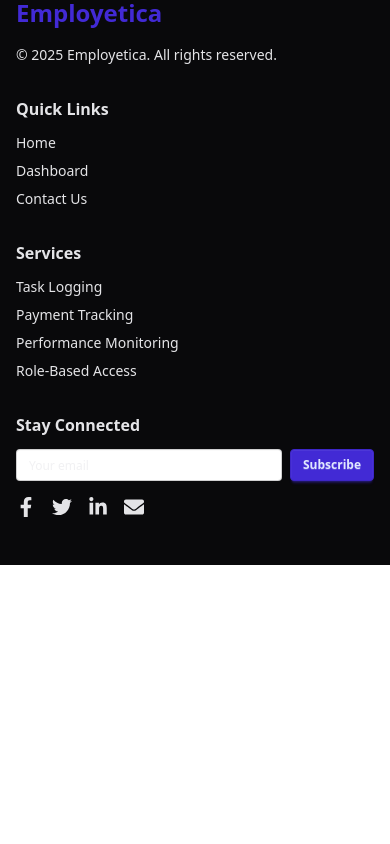
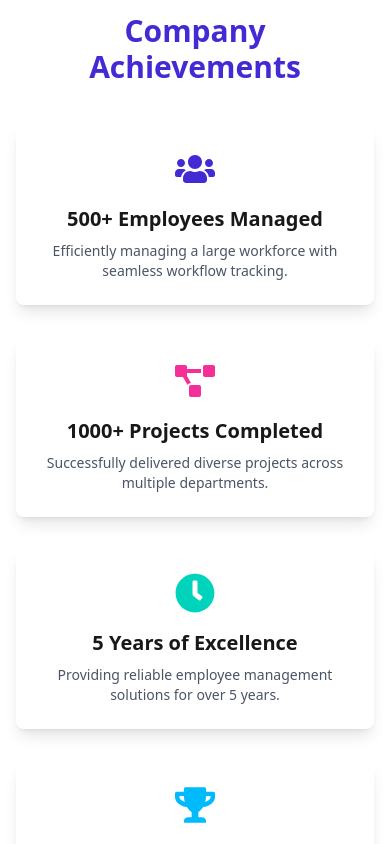
Before and after one commit to nurislam243/Employetica-client, a React (Vite) app: page / in a window 390 px wide. Shown: the part 2160-3004 px from the top of the page. Before the commit the page ends 2725 px from the top, so only its background shows below. Built offline with nearby package versions, Linux system fonts and the light colour scheme.

Commit message:
added contact us page and companyAchievements section for home page

```diff
--- a/src/pages/ContactUs/ContactUs.jsx
+++ b/src/pages/ContactUs/ContactUs.jsx
@@ -1,11 +1,107 @@
-import React from 'react';
+import { FaEnvelope, FaMapMarkerAlt, FaPhoneAlt, FaFacebookF, FaLinkedinIn, FaTwitter } from "react-icons/fa";
 
 const ContactUs = () => {
-    return (
-        <div>
-            Contact us
+  const handleSubmit = (e) => {
+    e.preventDefault();
+    console.log("Form Submitted");
+  };
+
+  return (
+    <div className="bg-base-100 w-full">
+      {/* Header Section */}
+      <section className="bg-gradient-to-br from-primary to-secondary text-white py-16 px-4">
+        <div className="max-w-[1536px] mx-auto text-center">
+          <h2 className="text-4xl md:text-5xl font-bold mb-4">Let’s Connect</h2>
+          <p className="text-lg md:text-xl max-w-2xl mx-auto">
+            Got a question? Need support or want to leave feedback? Fill out the form or reach us directly. We’re always happy to help you.
+          </p>
         </div>
-    );
+      </section>
+
+      {/* Main Contact Section */}
+      <section className="max-w-[1536px] mx-auto px-4 py-16 grid grid-cols-1 lg:grid-cols-2 gap-10">
+        {/* Left Column - Info */}
+        <div
+          className="relative rounded-lg overflow-hidden text-white p-10"
+          style={{
+            backgroundImage: "url('https://images.unsplash.com/photo-1522071820081-009f0129c71c')",
+            backgroundSize: "cover",
+            backgroundPosition: "center",
+            minHeight: "500px",
+          }}
+        >
+          <div className="absolute inset-0 bg-black/75 bg-opacity-60 z-0" />
+          <div className="relative z-10 space-y-6">
+            <h3 className="text-3xl font-bold mb-6">Employetica Headquarters</h3>
+
+            <div className="space-y-4 text-lg">
+              <div className="flex items-center gap-3">
+                <FaMapMarkerAlt className="text-secondary text-xl" />
+                <p>1234 Corporate Blvd, Gulshan, Dhaka</p>
+              </div>
+              <div className="flex items-center gap-3">
+                <FaPhoneAlt className="text-secondary text-xl" />
+                <p>+880 1234-567890</p>
+              </div>
+              <div className="flex items-center gap-3">
+                <FaEnvelope className="text-secondary text-xl" />
+                <p>support@employetica.com</p>
+              </div>
+              <p className="pt-4">Office Hours: Sun - Thu (9:00 AM - 6:00 PM)</p>
+            </div>
+
+            {/* Social Links */}
+            <div className="flex gap-4 pt-6">
+              <a href="#" className="hover:text-secondary"><FaFacebookF /></a>
+              <a href="#" className="hover:text-secondary"><FaTwitter /></a>
+              <a href="#" className="hover:text-secondary"><FaLinkedinIn /></a>
+            </div>
+          </div>
+        </div>
+
+        {/* Right Column - Form */}
+        <div className="bg-base-200 rounded-lg shadow-lg p-10 space-y-6">
+          <h3 className="text-2xl font-bold text-center text-primary mb-2">Send Us a Message</h3>
+          <form onSubmit={handleSubmit} className="space-y-4">
+            <div>
+              <label className="label">
+                <span className="label-text font-medium">Your Name</span>
+              </label>
+              <input
+                type="text"
+                className="input input-bordered w-full"
+                placeholder="Your full name"
+                required
+              />
+            </div>
+            <div>
+              <label className="label">
+                <span className="label-text font-medium">Your Email</span>
+              </label>
+              <input
+                type="email"
+                className="input input-bordered w-full"
+                placeholder="email@example.com"
+                required
+              />
+            </div>
+            <div>
+              <label className="label">
+                <span className="label-text font-medium">Message</span>
+              </label>
+              <textarea
+                className="textarea textarea-bordered w-full"
+                rows="5"
+                placeholder="Write your message here..."
+                required
+              ></textarea>
+            </div>
+            <button type="submit" className="btn btn-primary w-full">Submit Message</button>
+          </form>
+        </div>
+      </section>
+    </div>
+  );
 };
 
 export default ContactUs;
--- /dev/null
+++ b/src/pages/Home/CompanyAchievements/CompanyAchievements.jsx
@@ -0,0 +1,50 @@
+import React from "react";
+import { FaTrophy, FaUsers, FaProjectDiagram, FaClock } from "react-icons/fa";
+
+const achievementsData = [
+  {
+    icon: <FaUsers className="text-primary w-10 h-10" />,
+    title: "500+ Employees Managed",
+    description: "Efficiently managing a large workforce with seamless workflow tracking.",
+  },
+  {
+    icon: <FaProjectDiagram className="text-secondary w-10 h-10" />,
+    title: "1000+ Projects Completed",
+    description: "Successfully delivered diverse projects across multiple departments.",
+  },
+  {
+    icon: <FaClock className="text-accent w-10 h-10" />,
+    title: "5 Years of Excellence",
+    description: "Providing reliable employee management solutions for over 5 years.",
+  },
+  {
+    icon: <FaTrophy className="text-info w-10 h-10" />,
+    title: "Awarded Best HR Solution",
+    description: "Recognized as a top HR management platform by industry experts.",
+  },
+];
+
+const CompanyAchievements = () => {
+  return (
+    <section className="max-w-[1536px] mx-auto px-4 py-16 bg-base-100">
+      <h2 className="text-3xl font-bold text-center mb-10 text-primary">
+        Company Achievements
+      </h2>
+
+      <div className="grid grid-cols-1 sm:grid-cols-2 md:grid-cols-4 gap-8">
+        {achievementsData.map(({ icon, title, description }, index) => (
+          <div
+            key={index}
+            className="bg-white rounded-lg shadow-lg p-6 flex flex-col items-center text-center hover:shadow-xl transition-shadow duration-300"
+          >
+            <div className="mb-4">{icon}</div>
+            <h3 className="text-xl font-semibold mb-2">{title}</h3>
+            <p className="text-gray-600 text-sm">{description}</p>
+          </div>
+        ))}
+      </div>
+    </section>
+  );
+};
+
+export default CompanyAchievements;
--- a/src/pages/Home/Home/Home.jsx
+++ b/src/pages/Home/Home/Home.jsx
@@ -1,12 +1,14 @@
 import React from 'react';
 import Services from '../Services/Services';
 import Banner from '../Banner/Banner';
+import CompanyAchievements from '../CompanyAchievements/CompanyAchievements';
 
 const Home = () => {
     return (
         <div>
             <Banner></Banner>
             <Services></Services>
+            <CompanyAchievements></CompanyAchievements>
         </div>
     );
 };
--- a/src/router/router.jsx
+++ b/src/router/router.jsx
@@ -2,6 +2,7 @@ import { createBrowserRouter } from "react-router";
 import MainLayouts from "../layouts/MainLayouts/MainLayouts";
 import Home from "../pages/Home/Home/Home";
 import Registration from "../pages/Auth/Registration/Registration";
+import ContactUs from "../pages/ContactUs/ContactUs";
 
 
 
@@ -15,6 +16,10 @@ export const router = createBrowserRouter([
         Component: Home
       },
       {
+        path: 'contact-us',
+        Component: ContactUs
+      },
+      {
         path: '/register',
         Component: Registration
       }
```
